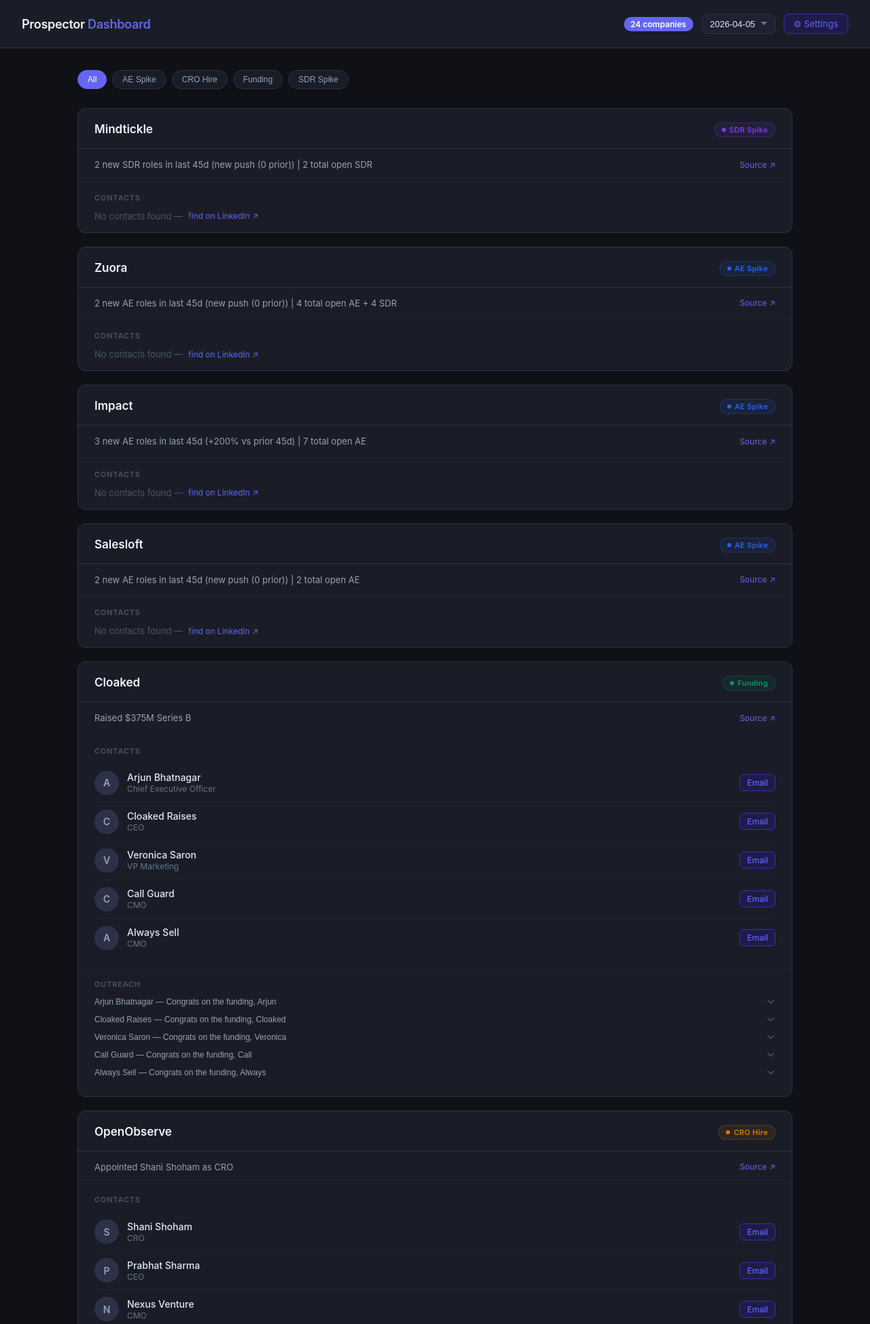
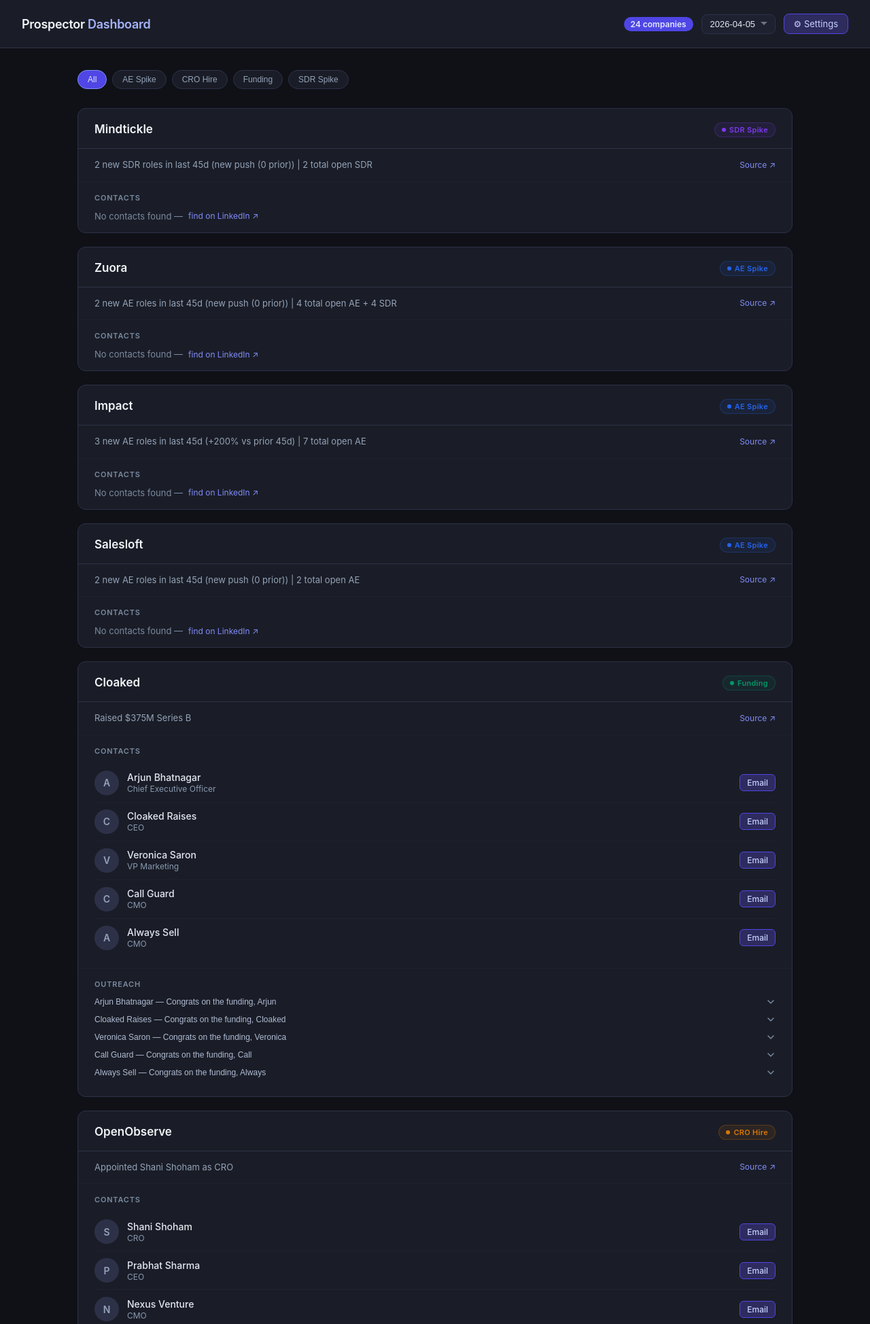
Before and after one commit to rabimoses/company-prospector, a Flask app: page / in a window 1280 px wide. Shown: the top 1948 px of the page at 68% size. Run offline with Flask 3, Linux system fonts and the light colour scheme.

Commit message:
improve color contrast on dashboard
Replace low-contrast indigo (#6366f1) with lighter variants across all
text, links, and buttons for better readability on dark background.

Co-Authored-By: Claude Sonnet 4.6 <noreply@anthropic.com>

```diff
--- a/templates/index.html
+++ b/templates/index.html
@@ -32,7 +32,7 @@
     }
 
     header h1 span {
-      color: #6366f1;
+      color: #a5b4fc;
     }
 
     .header-right {
@@ -42,8 +42,8 @@
     }
 
     .badge-count {
-      background: #6366f1;
-      color: white;
+      background: #4f46e5;
+      color: #e0e7ff;
       font-size: 12px;
       font-weight: 600;
       padding: 3px 10px;
@@ -66,7 +66,7 @@
       padding-right: 28px;
     }
 
-    .date-selector:focus { outline: none; border-color: #6366f1; }
+    .date-selector:focus { outline: none; border-color: #818cf8; }
 
     main {
       max-width: 1100px;
@@ -93,8 +93,8 @@
       transition: all 0.15s;
     }
 
-    .filter-btn:hover { border-color: #6366f1; color: #e2e8f0; }
-    .filter-btn.active { background: #6366f1; border-color: #6366f1; color: white; }
+    .filter-btn:hover { border-color: #818cf8; color: #e2e8f0; }
+    .filter-btn.active { background: #4f46e5; border-color: #818cf8; color: #e0e7ff; }
 
     .empty {
       text-align: center;
@@ -166,7 +166,7 @@
     }
 
     .source-link {
-      color: #6366f1;
+      color: #818cf8;
       text-decoration: none;
       font-size: 12px;
       white-space: nowrap;
@@ -185,20 +185,20 @@
       font-weight: 600;
       text-transform: uppercase;
       letter-spacing: 0.8px;
-      color: #475569;
+      color: #7a8aa0;
       margin-bottom: 12px;
     }
 
     .no-contact {
       font-size: 13px;
-      color: #475569;
+      color: #7a8aa0;
       display: flex;
       align-items: center;
       gap: 8px;
     }
 
     .no-contact a {
-      color: #6366f1;
+      color: #818cf8;
       text-decoration: none;
       font-size: 12px;
     }
@@ -239,7 +239,7 @@
 
     .contact-title {
       font-size: 12px;
-      color: #64748b;
+      color: #8899b0;
       margin-top: 1px;
     }
 
@@ -259,12 +259,12 @@
     }
 
     .link-email {
-      color: #6366f1;
-      border-color: #3730a3;
-      background: #1e1b4b;
+      color: #c7d2fe;
+      border-color: #4f46e5;
+      background: #2e2b5f;
     }
 
-    .link-email:hover { background: #2e27a3; }
+    .link-email:hover { background: #3d38a0; }
 
     /* Email accordion */
     .email-toggle {
@@ -276,7 +276,7 @@
       display: flex;
       align-items: center;
       justify-content: space-between;
-      color: #94a3b8;
+      color: #b0bcd4;
       font-size: 12px;
       font-weight: 500;
       padding: 0;
@@ -284,7 +284,7 @@
 
     .email-toggle .chevron {
       transition: transform 0.2s;
-      color: #475569;
+      color: #7a8aa0;
     }
 
     .email-toggle.open .chevron { transform: rotate(180deg); }
@@ -310,11 +310,11 @@
 
     .email-text {
       font-size: 13px;
-      color: #94a3b8;
+      color: #c8d4e8;
       line-height: 1.7;
       white-space: pre-wrap;
       background: #0f1117;
-      border: 1px solid #1e2130;
+      border: 1px solid #2d3148;
       border-radius: 8px;
       padding: 14px;
     }
@@ -322,13 +322,13 @@
     .li-note {
       margin-top: 10px;
       font-size: 12px;
-      color: #64748b;
+      color: #8899b0;
       background: #1e2130;
       border-radius: 6px;
       padding: 8px 12px;
     }
 
-    .li-note strong { color: #94a3b8; }
+    .li-note strong { color: #b0bcd4; }
   </style>
 </head>
 <body>
@@ -342,7 +342,7 @@
       <option value="{{ d }}" {% if d == selected_date %}selected{% endif %}>{{ d }}</option>
       {% endfor %}
     </select>
-    <a href="/settings" style="color:#6366f1;font-size:13px;text-decoration:none;padding:6px 14px;border:1px solid #3730a3;border-radius:8px;background:#1e1b4b;white-space:nowrap;">⚙ Settings</a>
+    <a href="/settings" style="color:#c7d2fe;font-size:13px;text-decoration:none;padding:6px 14px;border:1px solid #4f46e5;border-radius:8px;background:#2e2b5f;white-space:nowrap;">⚙ Settings</a>
   </div>
 </header>
 
```
